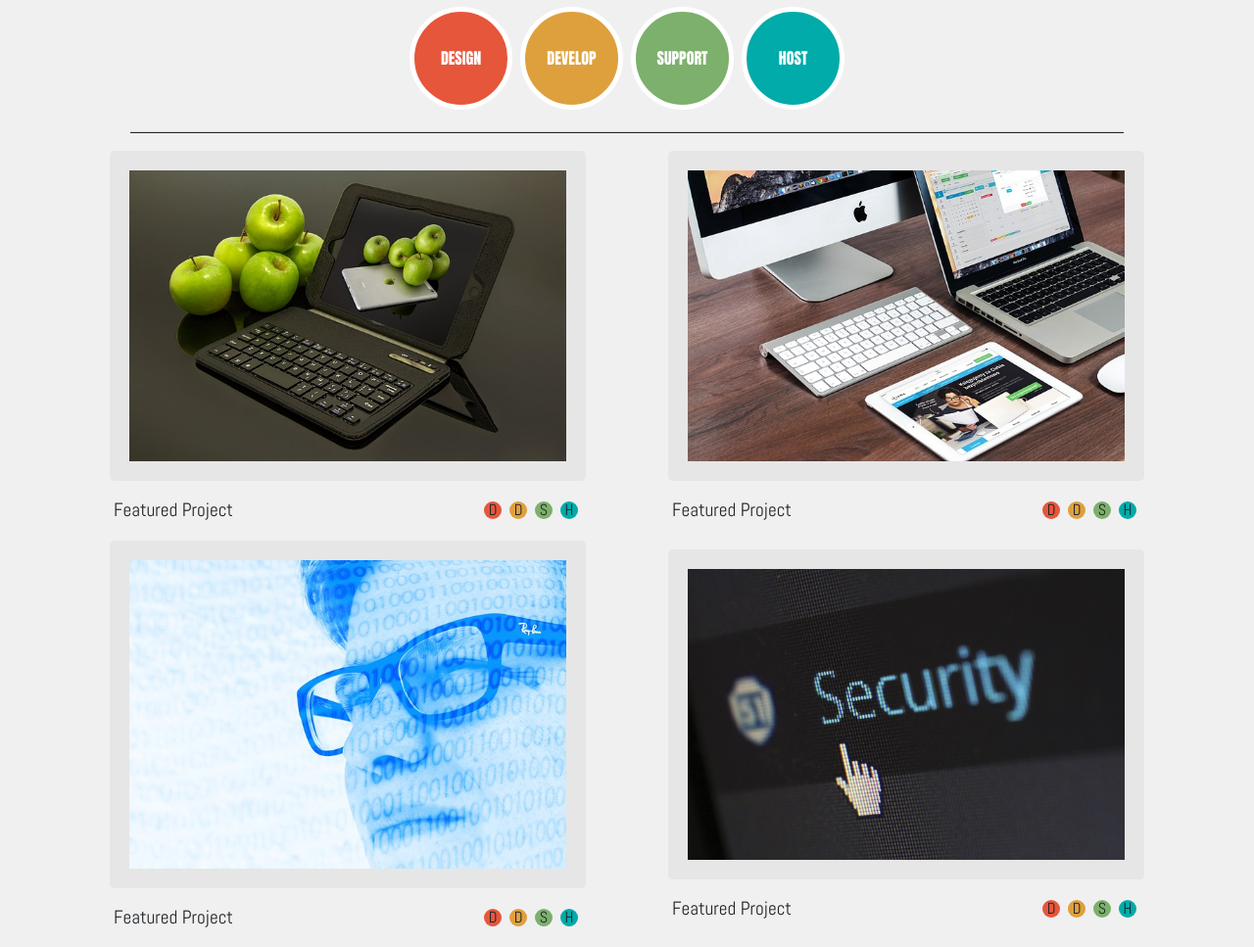
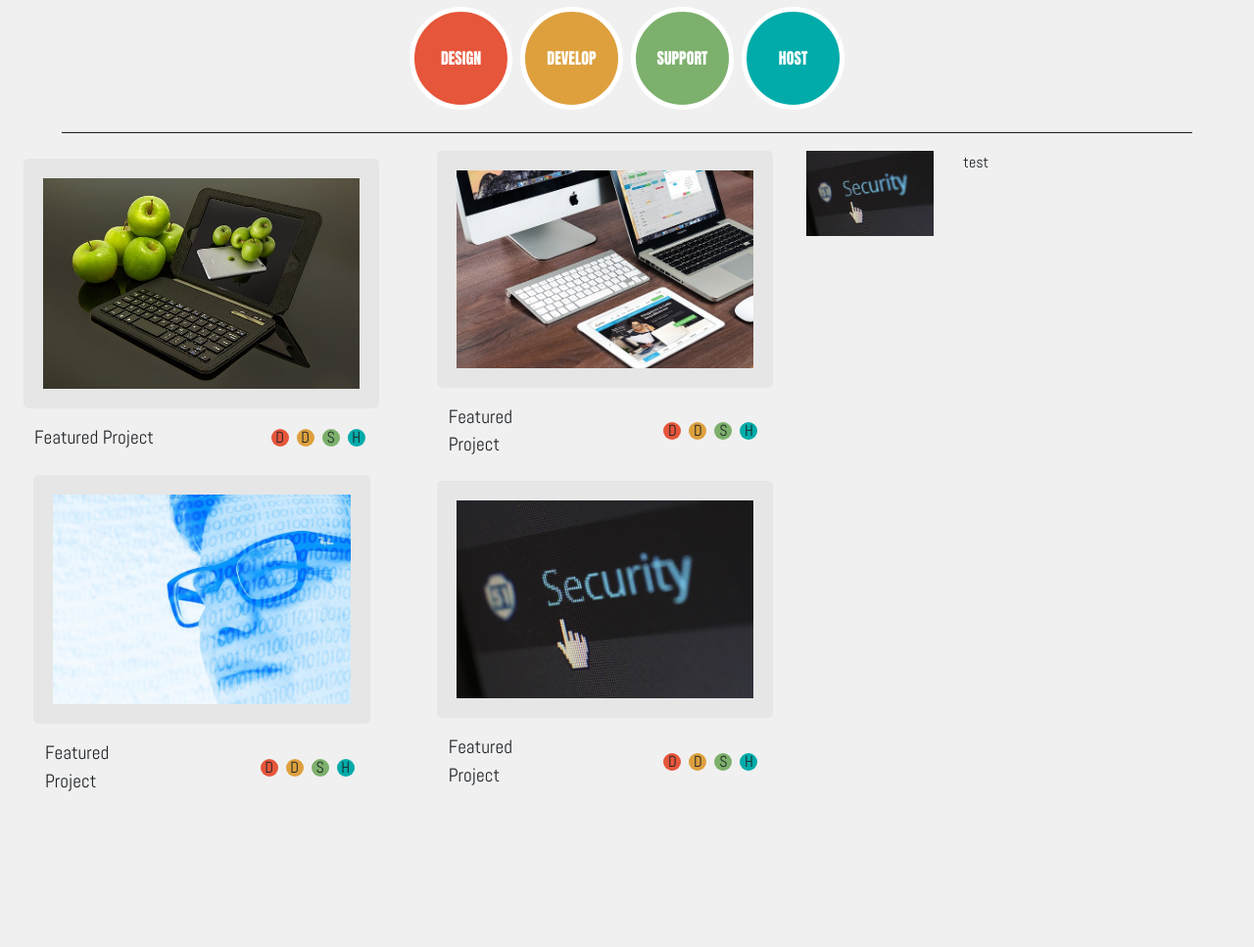
Before and after one commit to chris-jacob-kalypso/kalypso-design-project, a plain HTML site: page index.html in a window 1280 px wide. Shown: the part 326-1293 px from the top of the page at 98% size. After the commit the page ends 1155 px from the top, so only its background shows below. Drawn offline with nearby package versions, Linux system fonts and the light colour scheme.

Commit message:
Added white line at top of nav and started Last section

```diff
--- a/css/style.css
+++ b/css/style.css
@@ -103,14 +103,13 @@ h5{
 }
 
 .brand{
-    font-size:1.4em
+    font-size: 2em;
 }
 
 .work img{
     border: solid #e6e6e6 20px;
     border-radius: 5px;
     width:90%;
-    margin:auto;
 }
 
 .icon{
@@ -118,3 +117,11 @@ h5{
     height:18px;
     border-radius:50%;
 }
+
+.last{
+    width:100%
+}
+
+.last img{
+    width:100%
+}
--- a/index.html
+++ b/index.html
@@ -11,14 +11,11 @@
 </head>
 
 <body>
-    <!--Top level-->
-    <div class="container">
-
-        <!--TODO: Menu-->
-
-        <div class="container-fluid">
+    <div class="bg-white p-0 m-0" style="position: absolute; top:30px; width:100% ; height:50px">
+    </div>
+    <div class="container-fluid ">
         <!--Container everything on one row-->
-            <div class="row align-items-center justify-content-center">
+        <div class="row align-items-center justify-content-center ">
             <!-- At XS logo takes full row, otherwise it changes at different screen sizes-->
             <div class="logo col-12 col-sm-2 col-md text-center text-md-right order-sm-3 order-md-first p-0">
                 <img src="img/logo.png" alt="">
@@ -40,6 +37,11 @@
         </div>
     <!--End of menu-->
     </div>
+
+    <!--Top level-->
+    <div class="container-fluid m-0 ">
+
+        <!--TODO: Menu-->
 
         <!-- Title -->
         <div class="d-flex-fluid flex-column text-center justify-content-center p-2">
@@ -80,13 +82,38 @@
 
         <div class="row">
 
-            <div class="col-12 col-sm-6 d-flex justify-content-center flex-column align-items-center " >
+            <!-- Start main content here-->
+            <div class="row col-12 col-lg-8">
+                <!-- Projects listed here-->
+                <div class="col-12 col-md-6 d-flex justify-content-center flex-column align-items-center p-md-4 p-lg-1" >
 
+                    <!-- Work class adds border-->
                     <div class="work text-center">
                         <img  src="img/apple-ipad.jpg" alt="Apple iPad">
                     </div>
                     <div class="container row p-3">
-                    <div class="col-4 text-left justify-content-start" style="font-size:1.2em;">
+                        <!-- inline styling TODO: make class -->
+                        <div class="col-5 text-left justify-content-start" style="font-size:1.2em;">
+                            Featured Project
+                        </div>
+                        <!-- flexbox to have icons align with margin applied on x-axis -->
+                        <div class="col d-flex justify-content-end align-items-center">
+                            <div class="icon d-flex justify-content-center align-items-center bg-red mx-1">D</div>
+                            <div class="icon d-flex justify-content-center align-items-center text-center bg-orange mx-1">D</div>
+                            <div class="icon d-flex justify-content-center align-items-center text-center bg-green mx-1">S</div>
+                            <div class="icon d-flex justify-content-center align-items-center text-center bg-blue mx-1">H</div>
+                        </div>
+                    </div>
+
+                </div>
+
+                <div class="col-12 col-md-6 d-flex justify-content-center flex-column align-items-center ">
+
+                    <div class="work text-center">
+                        <img  src="img/macbook.jpg" alt="Apple iPad">
+                    </div>
+                    <div class="container row p-3">
+                        <div class="col-5 text-left justify-content-start" style="font-size:1.2em;">
                             Featured Project
                         </div>
                         <div class="col d-flex justify-content-end align-items-center">
@@ -99,13 +126,13 @@
 
                 </div>
 
-            <div class="col-12 col-sm-6 d-flex justify-content-center flex-column align-items-center ">
+                <div class="col-12 col-md-6 d-flex justify-content-center flex-column align-items-center ">
 
                     <div class="work text-center">
-                    <img  src="img/macbook.jpg" alt="Apple iPad">
+                        <img  src="img/man.jpg" alt="Apple iPad">
                     </div>
                     <div class="container row p-3">
-                    <div class="col-4 text-left justify-content-start" style="font-size:1.2em;">
+                        <div class="col-5 text-left justify-content-start" style="font-size:1.2em;">
                             Featured Project
                         </div>
                         <div class="col d-flex justify-content-end align-items-center">
@@ -118,26 +145,7 @@
 
                 </div>
 
-            <div class="col-12 col-sm-6 d-flex justify-content-center flex-column align-items-center ">
-
-                <div class="work text-center">
-                    <img  src="img/man.jpg" alt="Apple iPad">
-                </div>
-                <div class="container row p-3">
-                    <div class="col-4 text-left justify-content-start" style="font-size:1.2em;">
-                        Featured Project
-                    </div>
-                    <div class="col d-flex justify-content-end align-items-center">
-                        <div class="icon d-flex justify-content-center align-items-center bg-red mx-1">D</div>
-                        <div class="icon d-flex justify-content-center align-items-center text-center bg-orange mx-1">D</div>
-                        <div class="icon d-flex justify-content-center align-items-center text-center bg-green mx-1">S</div>
-                        <div class="icon d-flex justify-content-center align-items-center text-center bg-blue mx-1">H</div>
-                    </div>
-                </div>
-
-            </div>
-
-            <div class="col-12 col-sm-6 d-flex justify-content-center flex-column align-items-center ">
+                <div class="col-12 col-md-6 d-flex justify-content-center flex-column align-items-center ">
 
                     <div class="work text-center">
                         <img  src="img/security.jpg" alt="Apple iPad">
@@ -156,6 +164,26 @@
 
                 </div>
 
+            <!-- End of projects-->
+            </div>
+
+            <div class="row col-2">
+
+                <div class="row">
+
+                    <div class="col last">
+                        <img src="img/security.jpg" alt="Apple iPad">
+                    </div>
+                    <div class="col-3">
+                        test
+                    </div>
+
+                </div>
+
+            </div>
+
+
+
 
 
         </div>
```
Lines whose indentation alone changed are shown as unchanged.
